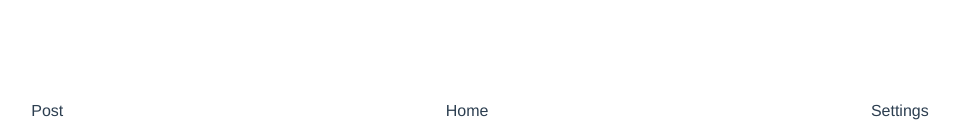
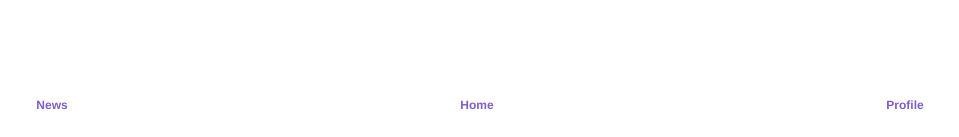
Before and after one commit to Prokopetz-zz/CodeHUB, a Vue app: page / in a window 1280 px wide. Shown: the part 660-797 px from the top of the page, without its empty margins (160-1119 px from the left). Built offline with nearby package versions, Linux system fonts and the light colour scheme.

Commit message:
create h1 component

```diff
--- /dev/null
+++ b/src/components/atoms/a-h1.vue
@@ -0,0 +1,19 @@
+<template>
+    <h1 :style="{'color': color, 'font-size': size }">
+      <slot></slot>
+    </h1>
+</template>
+
+<script>
+export default {
+  name: 'ATextBox',
+  props: {
+    color: String,
+    size: String,
+  },
+};
+</script>
+
+<style lang='stylus' scoped>
+
+</style>
--- a/src/components/molecules/m-menu-mobile.vue
+++ b/src/components/molecules/m-menu-mobile.vue
@@ -1,24 +1,26 @@
 <template>
   <div class="menu">
-    <a-text-box>
-      Post
-    </a-text-box>
-    <a-text-box>
-      Home
-    </a-text-box>
-    <a-text-box>
-      Settings
-    </a-text-box>
+    <div class="item">
+      <a-h1 size="12px" color="#7e5ecb">News</a-h1>
+    </div>
+    <div class="item">
+      <a-h1 size="12px" color="#7e5ecb">Home</a-h1>
+    </div>
+    <div class="item">
+      <a-h1 size="12px" color="#7e5ecb">Profile</a-h1>
+    </div>
   </div>
 </template>
 
 <script>
 import ATextBox from '@/components/atoms/a-text-box';
+import AH1 from '@/components/atoms/a-h1';
 
 export default {
   name: 'MenuMobile',
   components: {
     ATextBox,
+    AH1,
   },
 };
 </script>
@@ -33,4 +35,7 @@ export default {
   left: 0;
   right:0;
 }
+.item {
+  padding: 20px 0;
+}
 </style>
```
